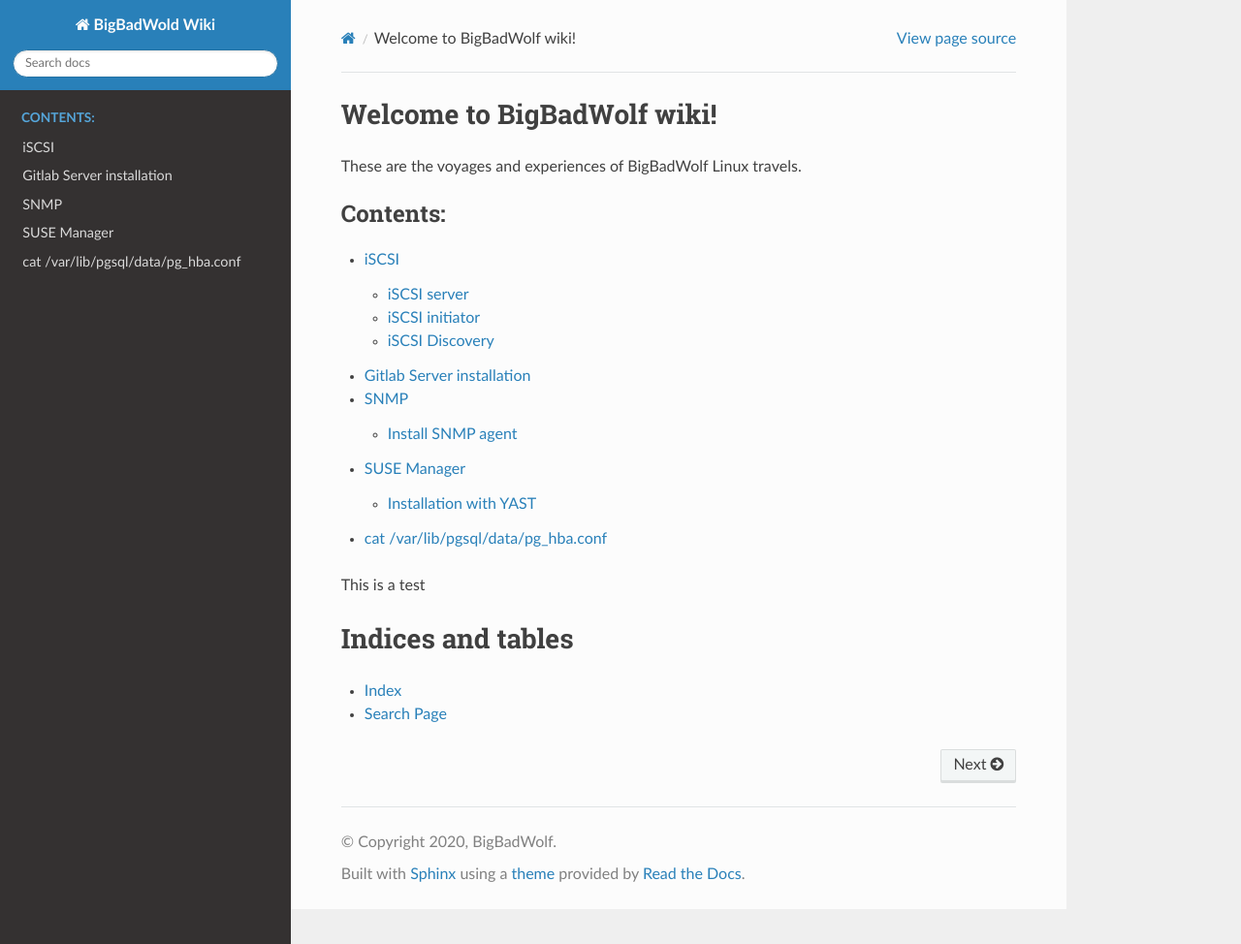
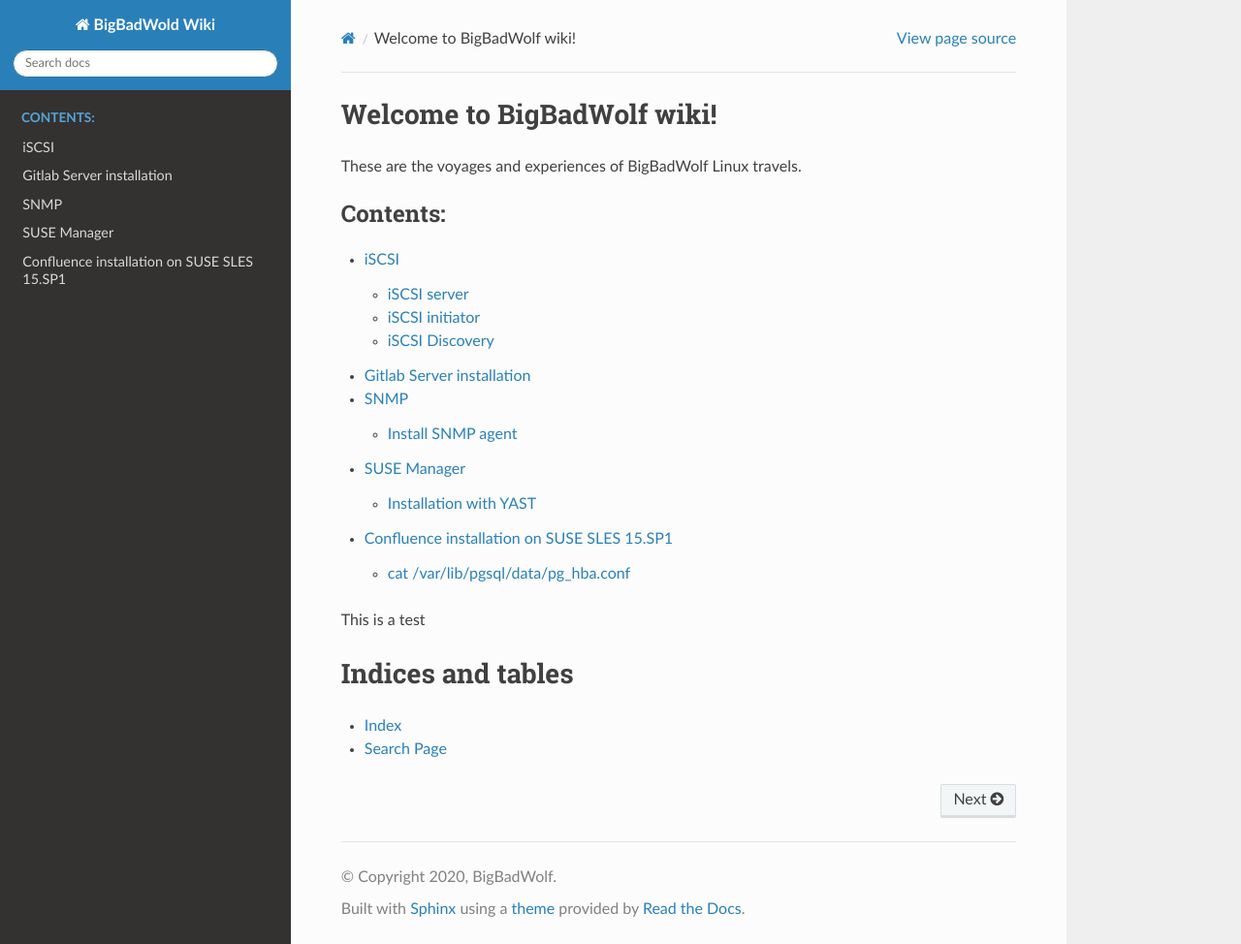
Before and after one commit to p3ll1n0r3/readthedocs, a Sphinx documentation site: the page built from docs/index.rst, in a window 1280 px wide and 974 px high. Shown: the whole window at 97% size. Built offline with Sphinx 7.4.7 and the Read the Docs theme 2.0.0, drawn with Linux system fonts in a browser that asks for light colours.

Commit message:
Update confluence.rst

```diff
--- a/docs/confluence.rst
+++ b/docs/confluence.rst
@@ -1,3 +1,6 @@
+Confluence installation on SUSE SLES 15.SP1
+'''''''''''''''''''''''''''''''''''''''''''
+
 zypper refresh
 
 zypper install postgresql postgresql-server
```
